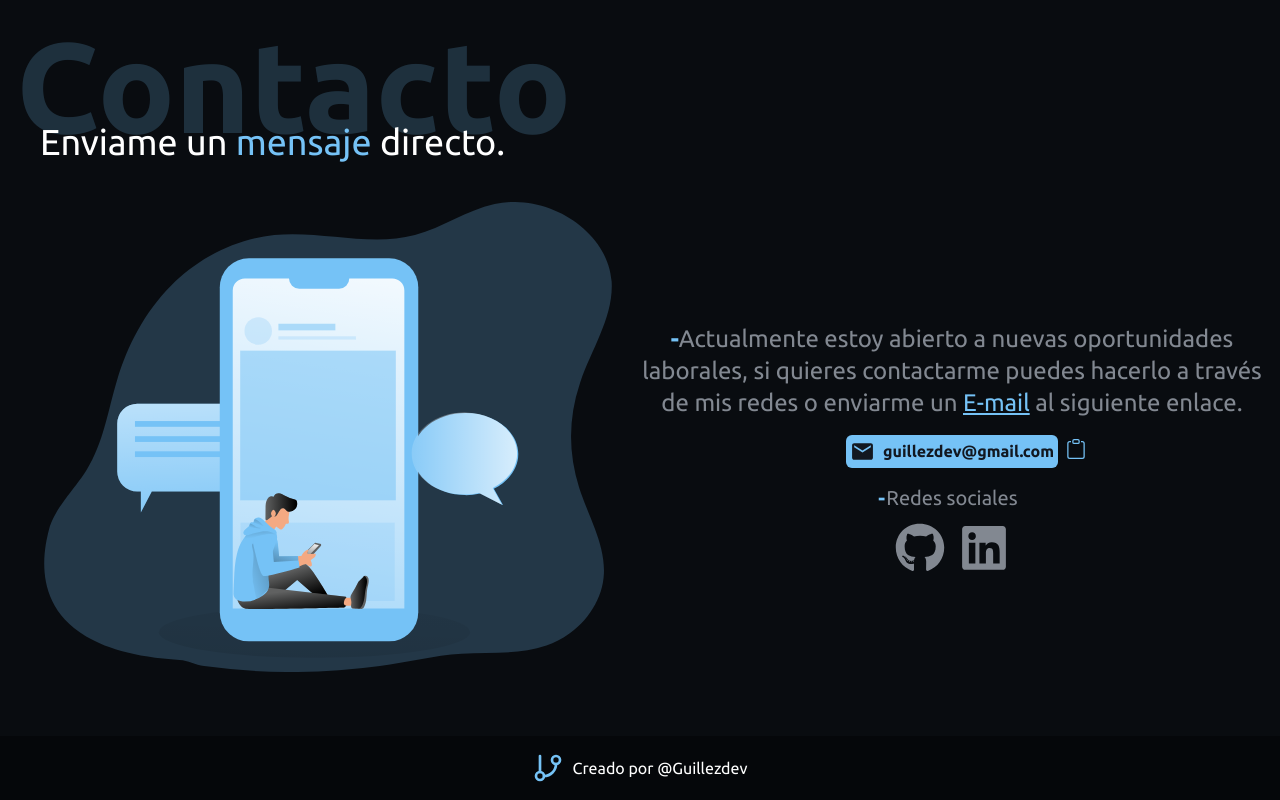
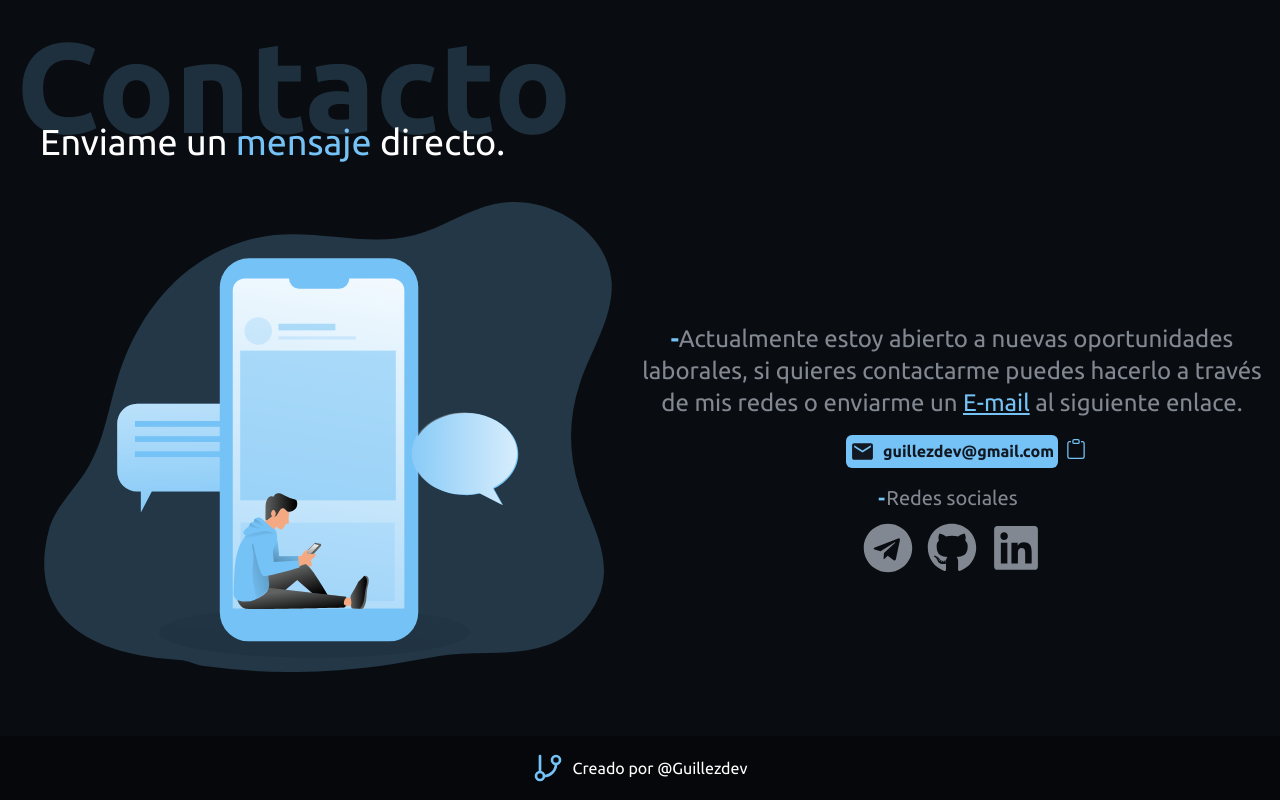
Before and after one commit to guillezdev/Mi-Web, a React (Vite) app: page / in a window 1280 px wide. Shown: the part 3684-4484 px from the top of the page. Built offline with nearby package versions, Linux system fonts and the light colour scheme.

Commit message:
last update

```diff
--- a/src/components/Contact.jsx
+++ b/src/components/Contact.jsx
@@ -1,6 +1,6 @@
 import React, { useState } from "react";
 import imgcont from "../assets/redes.svg";
-import { FaLinkedin, FaGithub } from "react-icons/fa";
+import { FaLinkedin, FaGithub, FaTelegram } from "react-icons/fa";
 import { MdEmail } from "react-icons/md";
 import { BsClipboard, BsClipboardCheck } from "react-icons/bs";
 
@@ -57,7 +57,8 @@ function Contact() {
             </div>
             <div className="flex flex-col justify-center items-center gap-4">
               <p className="relative text-xl"><span className="absolute -left-2  peer-hover:text-7xl text-primary font-extrabold">-</span>Redes sociales</p>
-              <div className="flex gap-6 ">
+              <div className="flex items-center gap-6 ">
+                <a className="text-secundary hover:text-primary md:scale-125 hover:-translate-y-2 hover:rotate-3" target="_blank" href="https://t.me/guillezdev" aria-label="Enlace a Telegram"><FaTelegram size={40} /></a>
                 <a className="text-secundary hover:text-primary md:scale-125 hover:-translate-y-2 hover:rotate-3" target="_blank" href="https://github.com/guillezdev" aria-label="Enlace a guithub"><FaGithub size={40} /></a>
                 <a className="text-secundary hover:text-primary md:scale-125 hover:-translate-y-2 hover:rotate-3" target="_blank" href="https://www.linkedin.com/in/guillezdev/" aria-label="Enlace a Linkedin"><FaLinkedin size={40} /></a>
               </div>
```
